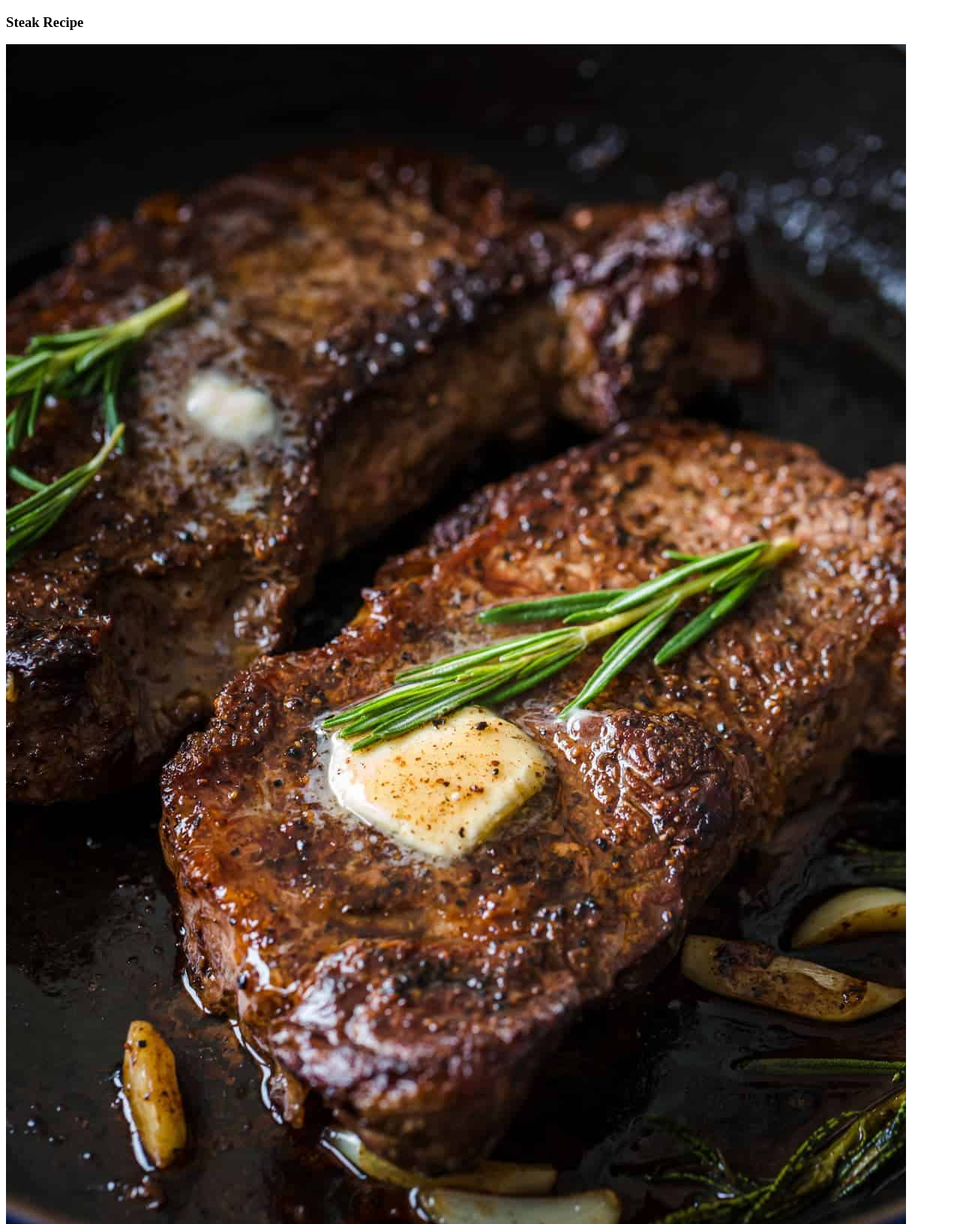
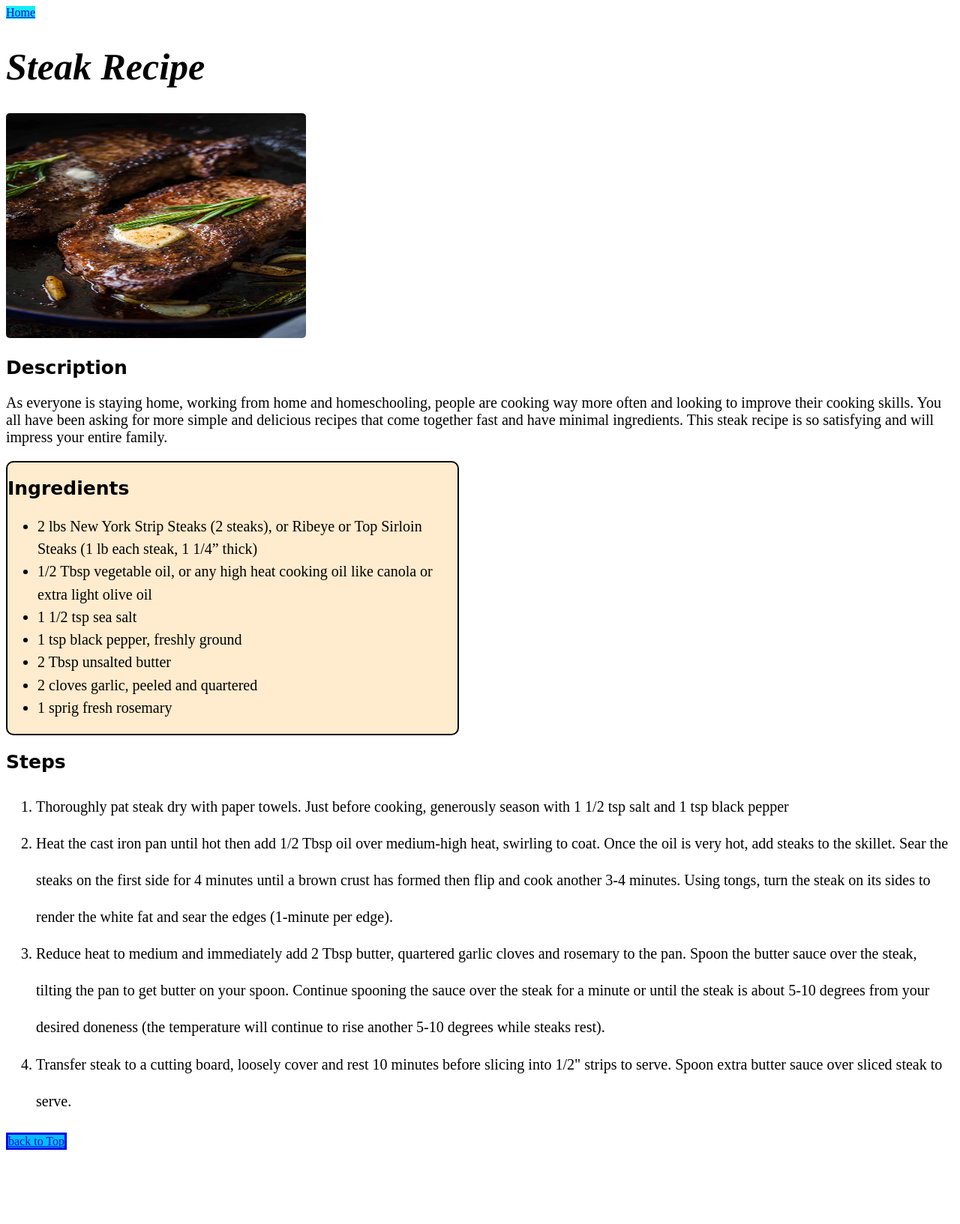
Before and after one commit to melison12/odin-recipes, a plain HTML site: page recipes/steak.html in a window 1280 px wide. Shown: the top 1633 px of the page at 75% size. After the commit the page ends 1540 px from the top, so only its background shows below. Drawn offline with Linux system fonts and the light colour scheme.

Commit message:
css was done on odin recipes

```diff
--- /dev/null
+++ b/css/style.css
@@ -0,0 +1,63 @@
+/* ingredient */
+.ingredient {
+    border: solid;
+    border-radius: 10px;
+    border-width: 2px;
+    background-size: 0cm;
+    background-color: blanchedalmond;
+    color: black;
+    width: 600px;
+
+}
+
+img {
+    width: 400px;
+    height: 300px;
+    border-radius: 5px;
+}
+
+h1 {
+    font-family: "Lucida Handwriting", Times, serif;
+    font-size: 50px;
+    font-style: italic;
+}
+
+
+
+.btt {
+    text-align: end;
+    border: solid;
+    background-color: hsl(195, 100%, 50%);
+}
+
+p, ul, ol{
+    font-size: 20px;
+
+}
+
+ul {
+    line-height: 0.8cm;
+}
+
+ol{
+    line-height: 1.3cm;
+}
+
+h2 {
+    font-size: 25px;
+    font-family: cursive;
+}
+
+.home {
+    text-align: left;
+    background-color: rgb(19, 237, 245);
+}
+
+#mainh1
+{
+    font-size: 40px;
+    font-family: monospace;
+    font-style: normal;
+    text-align: center;
+
+}
--- a/recipes/steak.html
+++ b/recipes/steak.html
@@ -2,15 +2,23 @@
 <html lang="en">
 <head>
     <meta charset="UTF-8">
+    <meta name="viewport" content="width=device-width, initial-scale=1.0">
+    <link rel="stylesheet" href="../css/style.css">
     <title>Steak-Recipe</title>
 </head>
+
+
 <body>
-    <h3>Steak Recipe</h3>
+    <a id="top"></a>
+    <a class="home" href="../index.html">Home</a>
+    <h1>Steak Recipe</h1>
+
     <img src="../images/steak.jpg" alt="Pan seared steak">
 
     <h2>Description</h2>
     <p>As everyone is staying home, working from home and homeschooling, people are cooking way more often and looking to improve their cooking skills. You all have been asking for more simple and delicious recipes that come together fast and have minimal ingredients. This steak recipe is so satisfying and will impress your entire family.</p>
 
+    <section class="ingredient" >
     <h2>Ingredients</h2>
     <ul>
         <li>2 lbs New York Strip Steaks (2 steaks), or Ribeye or Top Sirloin Steaks (1 lb each steak, 1 1/4” thick)</li>
@@ -21,6 +29,7 @@
         <li>2 cloves garlic, peeled and quartered</li>
         <li>1 sprig fresh rosemary</li>
     </ul>
+    </section>
 
     <h2>Steps</h2>
     <ol>
@@ -28,7 +37,12 @@
         <li>Heat the cast iron pan until hot then add 1/2 Tbsp oil over medium-high heat, swirling to coat. Once the oil is very hot, add steaks to the skillet. Sear the steaks on the first side for 4 minutes until a brown crust has formed then flip and cook another 3-4 minutes. Using tongs, turn the steak on its sides to render the white fat and sear the edges (1-minute per edge).</li>
         <li>Reduce heat to medium and immediately add 2 Tbsp butter, quartered garlic cloves and rosemary to the pan. Spoon the butter sauce over the steak, tilting the pan to get butter on your spoon. Continue spooning the sauce over the steak for a minute or until the steak is about 5-10 degrees from your desired doneness (the temperature will continue to rise another 5-10 degrees while steaks rest).</li>
         <li>Transfer steak to a cutting board, loosely cover and rest 10 minutes before slicing into 1/2" strips to serve. Spoon extra butter sauce over sliced steak to serve.</li>
+    </ol>
 
-    </ol>
+
+    <a href="#top" class="btt">back to Top</a>
+
+
+
 </body>
 </html>
```
Also changed, not shown: index.html (+19 -6 lines), recipes/roti.html (+39 -14 lines), recipes/tacos.html (+9 -2 lines), images/back-to-top.svg (added).
